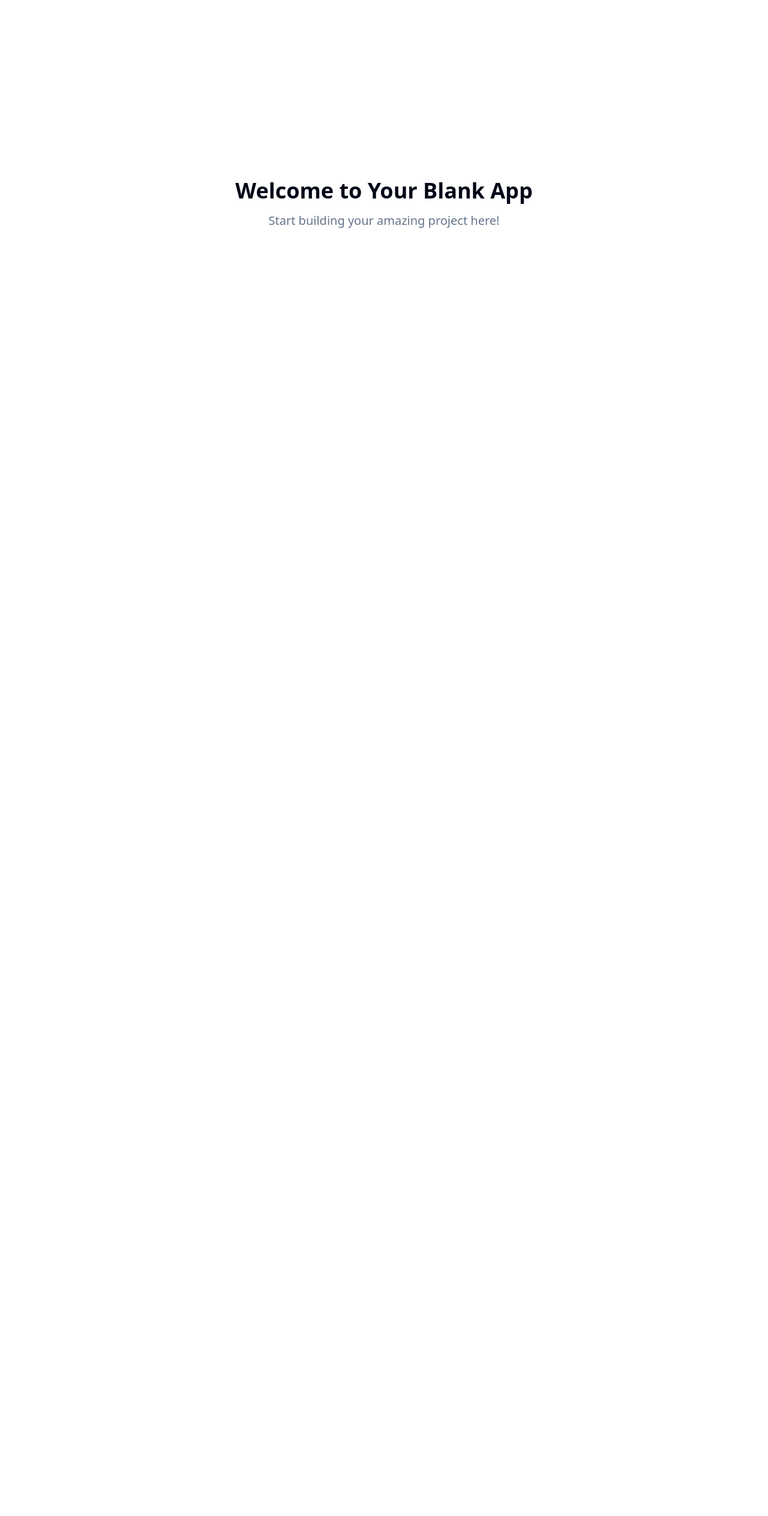
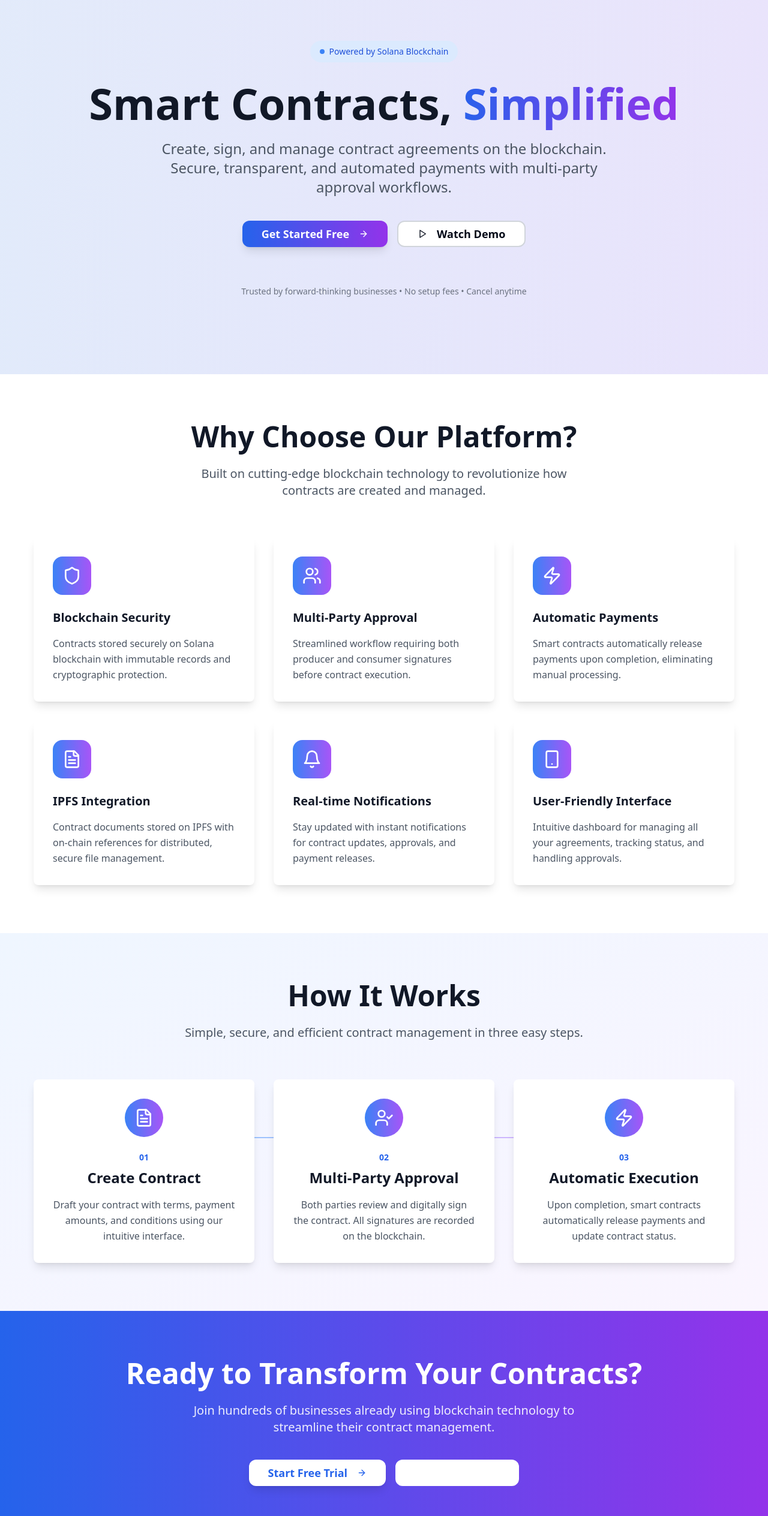
Before and after one commit to bhupenderkumar/sign-contract, a React (Vite) app: page / in a window 1280 px wide. Shown: the part 60-2588 px from the top of the page at 60% size. Before the commit the page ends 800 px from the top, so only its background shows below. Built offline with nearby package versions, Linux system fonts and the light colour scheme.

Commit message:
feat: Create initial landing page
Implement the initial landing page for the Solana-based contract platform, including a hero section, key features, and call-to-action.

```diff
--- /dev/null
+++ b/src/components/CTASection.tsx
@@ -0,0 +1,45 @@
+
+import { Button } from "@/components/ui/button";
+import { ArrowRight, CheckCircle } from "lucide-react";
+
+const benefits = [
+  "No setup fees or hidden costs",
+  "Blockchain-secured transactions",
+  "24/7 customer support",
+  "Cancel anytime"
+];
+
+export const CTASection = () => {
+  return (
+    <section className="py-20 px-6 bg-gradient-to-r from-blue-600 to-purple-600 text-white">
+      <div className="container mx-auto text-center">
+        <h2 className="text-3xl md:text-5xl font-bold mb-6">
+          Ready to Transform Your Contracts?
+        </h2>
+        <p className="text-xl mb-10 max-w-2xl mx-auto opacity-90">
+          Join hundreds of businesses already using blockchain technology to streamline their contract management.
+        </p>
+
+        <div className="flex flex-col sm:flex-row gap-4 justify-center items-center mb-12">
+          <Button size="lg" variant="secondary" className="bg-white text-blue-600 hover:bg-gray-100 px-8 py-4 text-lg font-semibold rounded-xl shadow-lg hover:shadow-xl transition-all duration-300 hover:scale-105">
+            Start Free Trial
+            <ArrowRight className="ml-2 h-5 w-5" />
+          </Button>
+
+          <Button variant="outline" size="lg" className="border-2 border-white text-white hover:bg-white hover:text-blue-600 px-8 py-4 text-lg font-semibold rounded-xl transition-all duration-300">
+            Schedule Demo
+          </Button>
+        </div>
+
+        <div className="grid grid-cols-2 md:grid-cols-4 gap-4 max-w-2xl mx-auto">
+          {benefits.map((benefit, index) => (
+            <div key={index} className="flex items-center justify-center text-sm opacity-90">
+              <CheckCircle className="h-4 w-4 mr-2 text-green-300" />
+              {benefit}
+            </div>
+          ))}
+        </div>
+      </div>
+    </section>
+  );
+};
--- /dev/null
+++ b/src/components/FeaturesSection.tsx
@@ -0,0 +1,71 @@
+
+import { Card, CardContent } from "@/components/ui/card";
+import { Shield, Users, Zap, FileText, Bell, Smartphone } from "lucide-react";
+
+const features = [
+  {
+    icon: Shield,
+    title: "Blockchain Security",
+    description: "Contracts stored securely on Solana blockchain with immutable records and cryptographic protection."
+  },
+  {
+    icon: Users,
+    title: "Multi-Party Approval",
+    description: "Streamlined workflow requiring both producer and consumer signatures before contract execution."
+  },
+  {
+    icon: Zap,
+    title: "Automatic Payments",
+    description: "Smart contracts automatically release payments upon completion, eliminating manual processing."
+  },
+  {
+    icon: FileText,
+    title: "IPFS Integration",
+    description: "Contract documents stored on IPFS with on-chain references for distributed, secure file management."
+  },
+  {
+    icon: Bell,
+    title: "Real-time Notifications",
+    description: "Stay updated with instant notifications for contract updates, approvals, and payment releases."
+  },
+  {
+    icon: Smartphone,
+    title: "User-Friendly Interface",
+    description: "Intuitive dashboard for managing all your agreements, tracking status, and handling approvals."
+  }
+];
+
+export const FeaturesSection = () => {
+  return (
+    <section className="py-20 px-6 bg-white">
+      <div className="container mx-auto">
+        <div className="text-center mb-16">
+          <h2 className="text-3xl md:text-5xl font-bold text-gray-900 mb-6">
+            Why Choose Our Platform?
+          </h2>
+          <p className="text-xl text-gray-600 max-w-2xl mx-auto">
+            Built on cutting-edge blockchain technology to revolutionize how contracts are created and managed.
+          </p>
+        </div>
+
+        <div className="grid grid-cols-1 md:grid-cols-2 lg:grid-cols-3 gap-8">
+          {features.map((feature, index) => (
+            <Card key={index} className="group hover:shadow-xl transition-all duration-300 hover:-translate-y-2 border-0 shadow-lg">
+              <CardContent className="p-8">
+                <div className="w-16 h-16 bg-gradient-to-r from-blue-500 to-purple-500 rounded-2xl flex items-center justify-center mb-6 group-hover:scale-110 transition-transform duration-300">
+                  <feature.icon className="h-8 w-8 text-white" />
+                </div>
+                <h3 className="text-xl font-bold text-gray-900 mb-4">
+                  {feature.title}
+                </h3>
+                <p className="text-gray-600 leading-relaxed">
+                  {feature.description}
+                </p>
+              </CardContent>
+            </Card>
+          ))}
+        </div>
+      </div>
+    </section>
+  );
+};
--- /dev/null
+++ b/src/components/HeroSection.tsx
@@ -0,0 +1,47 @@
+
+import { Button } from "@/components/ui/button";
+import { ArrowRight, Play } from "lucide-react";
+
+export const HeroSection = () => {
+  return (
+    <section className="relative px-6 py-20 lg:py-32 overflow-hidden">
+      {/* Background gradient overlay */}
+      <div className="absolute inset-0 bg-gradient-to-r from-blue-600/10 to-purple-600/10" />
+
+      <div className="container mx-auto text-center relative z-10">
+        <div className="inline-flex items-center px-4 py-2 bg-blue-100 rounded-full text-blue-700 text-sm font-medium mb-8 animate-fade-in">
+          <span className="w-2 h-2 bg-blue-500 rounded-full mr-2"></span>
+          Powered by Solana Blockchain
+        </div>
+
+        <h1 className="text-4xl md:text-6xl lg:text-7xl font-bold text-gray-900 mb-6 leading-tight animate-fade-in">
+          Smart Contracts,
+          <span className="text-transparent bg-clip-text bg-gradient-to-r from-blue-600 to-purple-600">
+            {" "}Simplified
+          </span>
+        </h1>
+
+        <p className="text-xl md:text-2xl text-gray-600 mb-10 max-w-3xl mx-auto leading-relaxed animate-fade-in">
+          Create, sign, and manage contract agreements on the blockchain.
+          Secure, transparent, and automated payments with multi-party approval workflows.
+        </p>
+
+        <div className="flex flex-col sm:flex-row gap-4 justify-center items-center animate-fade-in">
+          <Button size="lg" className="bg-gradient-to-r from-blue-600 to-purple-600 hover:from-blue-700 hover:to-purple-700 text-white px-8 py-4 text-lg font-semibold rounded-xl shadow-lg hover:shadow-xl transition-all duration-300 hover:scale-105">
+            Get Started Free
+            <ArrowRight className="ml-2 h-5 w-5" />
+          </Button>
+
+          <Button variant="outline" size="lg" className="border-2 border-gray-300 hover:border-blue-500 px-8 py-4 text-lg font-semibold rounded-xl transition-all duration-300 hover:bg-blue-50">
+            <Play className="mr-2 h-5 w-5" />
+            Watch Demo
+          </Button>
+        </div>
+
+        <div className="mt-16 text-sm text-gray-500 animate-fade-in">
+          Trusted by forward-thinking businesses • No setup fees • Cancel anytime
+        </div>
+      </div>
+    </section>
+  );
+};
--- /dev/null
+++ b/src/components/HowItWorksSection.tsx
@@ -0,0 +1,63 @@
+
+import { Card, CardContent } from "@/components/ui/card";
+import { FileText, UserCheck, Zap } from "lucide-react";
+
+const steps = [
+  {
+    step: "01",
+    icon: FileText,
+    title: "Create Contract",
+    description: "Draft your contract with terms, payment amounts, and conditions using our intuitive interface."
+  },
+  {
+    step: "02",
+    icon: UserCheck,
+    title: "Multi-Party Approval",
+    description: "Both parties review and digitally sign the contract. All signatures are recorded on the blockchain."
+  },
+  {
+    step: "03",
+    icon: Zap,
+    title: "Automatic Execution",
+    description: "Upon completion, smart contracts automatically release payments and update contract status."
+  }
+];
+
+export const HowItWorksSection = () => {
+  return (
+    <section className="py-20 px-6 bg-gradient-to-br from-blue-50 to-purple-50">
+      <div className="container mx-auto">
+        <div className="text-center mb-16">
+          <h2 className="text-3xl md:text-5xl font-bold text-gray-900 mb-6">
+            How It Works
+          </h2>
+          <p className="text-xl text-gray-600 max-w-2xl mx-auto">
+            Simple, secure, and efficient contract management in three easy steps.
+          </p>
+        </div>
+
+        <div className="grid grid-cols-1 md:grid-cols-3 gap-8 relative">
+          {/* Connection lines for desktop */}
+          <div className="hidden md:block absolute top-24 left-1/4 right-1/4 h-0.5 bg-gradient-to-r from-blue-300 to-purple-300"></div>
+
+          {steps.map((step, index) => (
+            <Card key={index} className="relative bg-white border-0 shadow-lg hover:shadow-xl transition-all duration-300">
+              <CardContent className="p-8 text-center">
+                <div className="w-16 h-16 bg-gradient-to-r from-blue-500 to-purple-500 rounded-full flex items-center justify-center mx-auto mb-6 relative z-10">
+                  <step.icon className="h-8 w-8 text-white" />
+                </div>
+                <div className="text-sm font-bold text-blue-600 mb-2">{step.step}</div>
+                <h3 className="text-2xl font-bold text-gray-900 mb-4">
+                  {step.title}
+                </h3>
+                <p className="text-gray-600 leading-relaxed">
+                  {step.description}
+                </p>
+              </CardContent>
+            </Card>
+          ))}
+        </div>
+      </div>
+    </section>
+  );
+};
--- a/src/pages/Index.tsx
+++ b/src/pages/Index.tsx
@@ -1,12 +1,19 @@
-// Update this page (the content is just a fallback if you fail to update the page)
+
+import { Button } from "@/components/ui/button";
+import { Card, CardContent } from "@/components/ui/card";
+import { Shield, Users, Zap, FileText, Bell, Smartphone } from "lucide-react";
+import { HeroSection } from "@/components/HeroSection";
+import { FeaturesSection } from "@/components/FeaturesSection";
+import { HowItWorksSection } from "@/components/HowItWorksSection";
+import { CTASection } from "@/components/CTASection";
 
 const Index = () => {
   return (
-    <div className="min-h-screen flex items-center justify-center bg-background">
-      <div className="text-center">
-        <h1 className="text-4xl font-bold mb-4">Welcome to Your Blank App</h1>
-        <p className="text-xl text-muted-foreground">Start building your amazing project here!</p>
-      </div>
+    <div className="min-h-screen bg-gradient-to-br from-slate-50 to-blue-50">
+      <HeroSection />
+      <FeaturesSection />
+      <HowItWorksSection />
+      <CTASection />
     </div>
   );
 };
```
